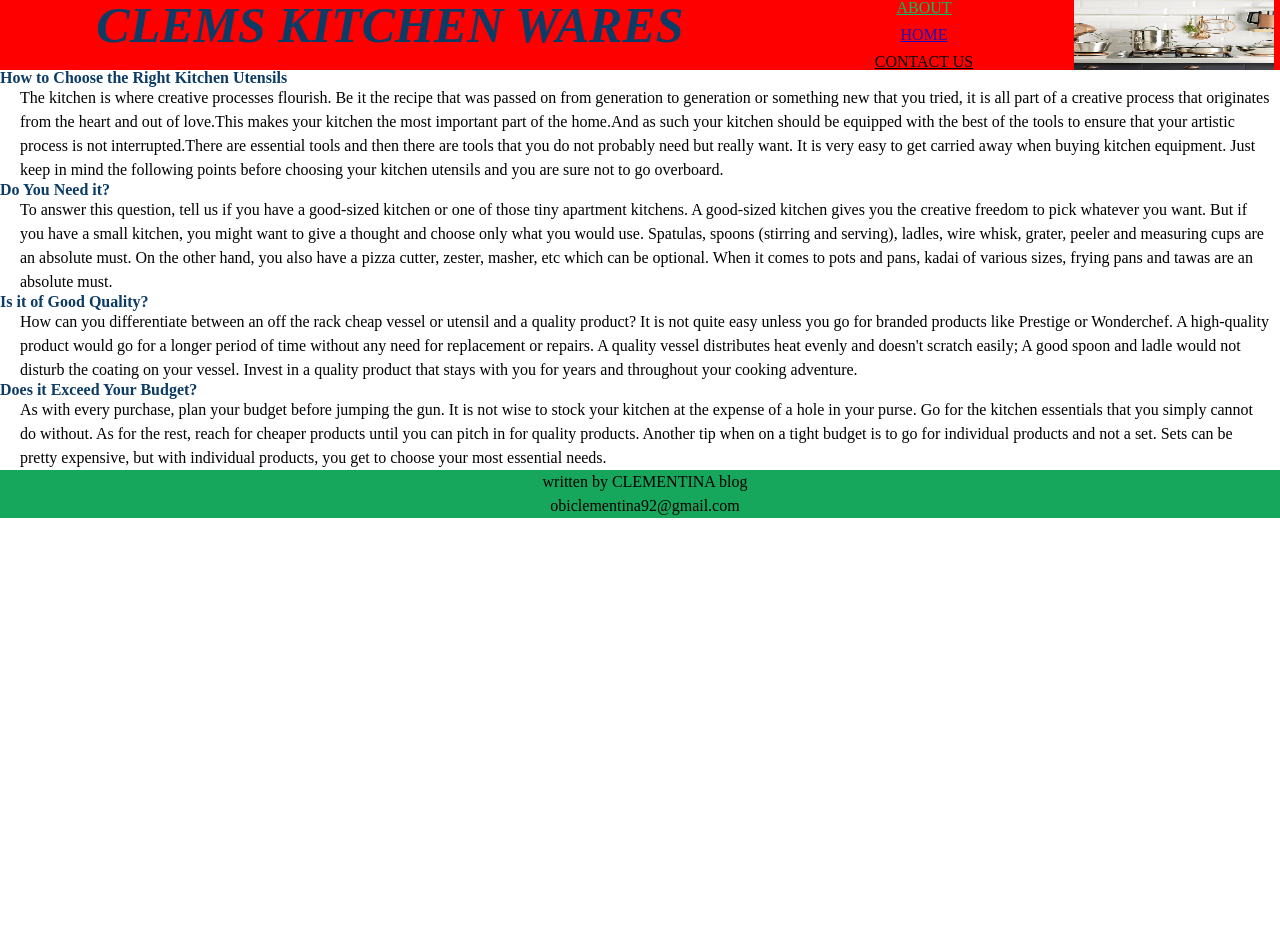
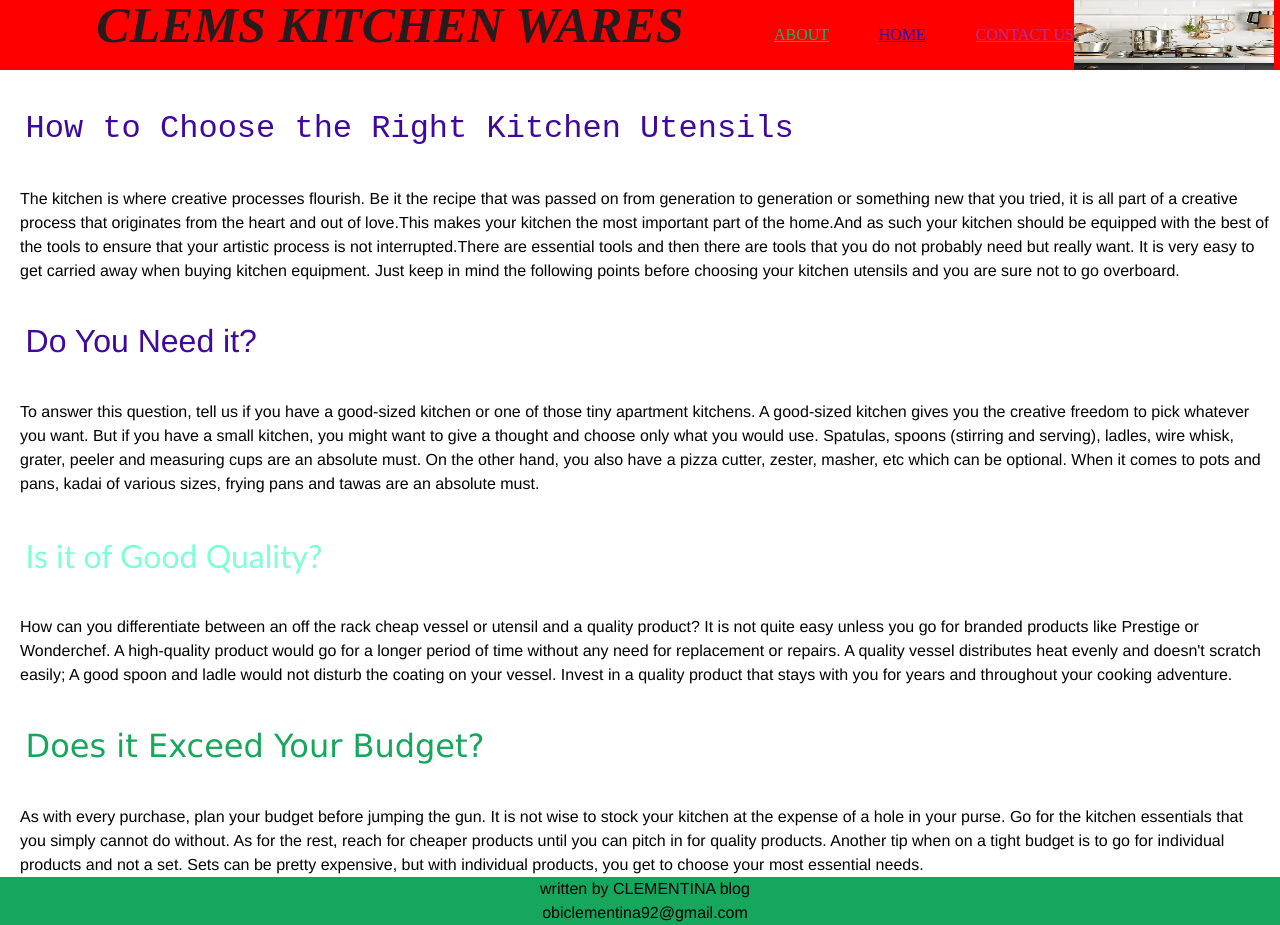
Before and after one commit to Clementify/LESSON3_TASK1_OBI_CLEMENTINA, a website: page html/index.html in a window 1280 px wide. Before the commit the page ends 800 px from the top, so only its background shows below. Drawn offline with Linux system fonts and the light colour scheme.

Commit message:
my corrections

```diff
--- a/css/style.css
+++ b/css/style.css
@@ -54,17 +54,18 @@ table {
 
 h1{
 	font-size: 50px;
-	color: #c30d25;
+	color: #261c1e;
 	font-weight: 700;
 	font-style: italic;
 	text-align: center;
     width:60%;
+    text-decoration: blueviolet;
 }
 
     nav{
         width:300px;
         display: flex;
-        flex-direction: column;
+        flex-direction: row;
         justify-content: space-between;
         align-items: center;
          }
@@ -78,13 +79,41 @@ h1{
          }
 
          .contact{
-            color: #000;
+            color: #a934a9;
          }
 
- h1,h2, h3, h4, h5, h6 {
-    font-family: "Times New Roman", Times, serif;
-    color: rgb(12 60 101);
+
+h2 {
+padding: 40px;
+padding-left: 2%;
+font: 2em sans-serif;
+font-family: 'Courier New', Courier, monospace;
+color: #3f0a9b;
 }
+
+h3{
+    padding: 40px;
+    padding-left: 2%;
+    font: 2em sans-serif;
+    font-family: 'Franklin Gothic Medium', 'Arial Narrow', Arial, sans-serif;
+    color: #3f0a9b;
+    }
+
+    h4{
+        padding: 40px;
+        padding-left: 2%;
+        font: 2em sans-serif;
+        font-family: 'Gill Sans', 'Gill Sans MT', Calibri, 'Trebuchet MS', sans-serif;
+        color: aquamarine;
+        }
+
+    h5{
+            padding: 40px;
+            padding-left: 2%;
+            font: 2em sans-serif;
+            font-family: 'Lucida Sans', 'Lucida Sans Regular', 'Lucida Grande', 'Lucida Sans Unicode', Geneva, Verdana, sans-serif;
+            color: #16a65c;
+            }
 
 
 p {
@@ -92,6 +121,8 @@ p {
     line-height: 1.5;
     margin-left: 20px;
     margin-right: 10px;
+    font-family: 'Franklin Gothic Medium', 'Arial Narrow', Arial, sans-serif;
+
 }
 
 
@@ -117,9 +148,10 @@ a:hover{
 }
 
 .main {
-    width: 800px;
+    padding: 300px;
     background-color: #f7f7f7;
     margin-left: 20%;
+    font-size: larger;
 }
 
 .side {
--- a/html/index.html
+++ b/html/index.html
@@ -24,57 +24,61 @@
             />
         </header>
         <section>
+            <main>
                 <h2>How to Choose the Right Kitchen Utensils</h2>
                 <p>
                     The kitchen is where creative processes flourish. Be it the
                     recipe that was passed on from generation to generation or
                     something new that you tried, it is all part of a creative
                     process that originates from the heart and out of love.This
-                makes your kitchen the most important part of the home.And as
-                such your kitchen should be equipped with the best of the tools
-                to ensure that your artistic process is not interrupted.There
-                are essential tools and then there are tools that you do not
-                probably need but really want. It is very easy to get carried
-                away when buying kitchen equipment. Just keep in mind the
-                following points before choosing your kitchen utensils and you
-                are sure not to go overboard.
+                    makes your kitchen the most important part of the home.And
+                    as such your kitchen should be equipped with the best of the
+                    tools to ensure that your artistic process is not
+                    interrupted.There are essential tools and then there are
+                    tools that you do not probably need but really want. It is
+                    very easy to get carried away when buying kitchen equipment.
+                    Just keep in mind the following points before choosing your
+                    kitchen utensils and you are sure not to go overboard.
                 </p>
                 <h3>Do You Need it?</h3>
                 <p>
                     To answer this question, tell us if you have a good-sized
-                kitchen or one of those tiny apartment kitchens. A good-sized
-                kitchen gives you the creative freedom to pick whatever you
-                want. But if you have a small kitchen, you might want to give a
-                thought and choose only what you would use. Spatulas, spoons
-                (stirring and serving), ladles, wire whisk, grater, peeler and
-                measuring cups are an absolute must. On the other hand, you also
-                have a pizza cutter, zester, masher, etc which can be optional.
-                When it comes to pots and pans, kadai of various sizes, frying
-                pans and tawas are an absolute must.
+                    kitchen or one of those tiny apartment kitchens. A
+                    good-sized kitchen gives you the creative freedom to pick
+                    whatever you want. But if you have a small kitchen, you
+                    might want to give a thought and choose only what you would
+                    use. Spatulas, spoons (stirring and serving), ladles, wire
+                    whisk, grater, peeler and measuring cups are an absolute
+                    must. On the other hand, you also have a pizza cutter,
+                    zester, masher, etc which can be optional. When it comes to
+                    pots and pans, kadai of various sizes, frying pans and tawas
+                    are an absolute must.
                 </p>
                 <h4>Is it of Good Quality?</h4>
                 <p>
-                How can you differentiate between an off the rack cheap vessel
-                or utensil and a quality product? It is not quite easy unless
-                you go for branded products like Prestige or Wonderchef. A
-                high-quality product would go for a longer period of time
-                without any need for replacement or repairs. A quality vessel
-                distributes heat evenly and doesn't scratch easily; A good spoon
-                and ladle would not disturb the coating on your vessel. Invest
-                in a quality product that stays with you for years and
-                throughout your cooking adventure.
+                    How can you differentiate between an off the rack cheap
+                    vessel or utensil and a quality product? It is not quite
+                    easy unless you go for branded products like Prestige or
+                    Wonderchef. A high-quality product would go for a longer
+                    period of time without any need for replacement or repairs.
+                    A quality vessel distributes heat evenly and doesn't scratch
+                    easily; A good spoon and ladle would not disturb the coating
+                    on your vessel. Invest in a quality product that stays with
+                    you for years and throughout your cooking adventure.
                 </p>
                 <h5>Does it Exceed Your Budget?</h5>
                 <p>
-                As with every purchase, plan your budget before jumping the gun.
-                It is not wise to stock your kitchen at the expense of a hole in
-                your purse. Go for the kitchen essentials that you simply cannot
-                do without. As for the rest, reach for cheaper products until
-                you can pitch in for quality products. Another tip when on a
-                tight budget is to go for individual products and not a set.
-                Sets can be pretty expensive, but with individual products, you
-                get to choose your most essential needs.
+                    As with every purchase, plan your budget before jumping the
+                    gun. It is not wise to stock your kitchen at the expense of
+                    a hole in your purse. Go for the kitchen essentials that you
+                    simply cannot do without. As for the rest, reach for cheaper
+                    products until you can pitch in for quality products.
+                    Another tip when on a tight budget is to go for individual
+                    products and not a set. Sets can be pretty expensive, but
+                    with individual products, you get to choose your most
+                    essential needs.
                 </p>
+            </main>
         </section>
         <footer>
             <p>written by CLEMENTINA blog</p>
```
Lines whose indentation alone changed are shown as unchanged.
